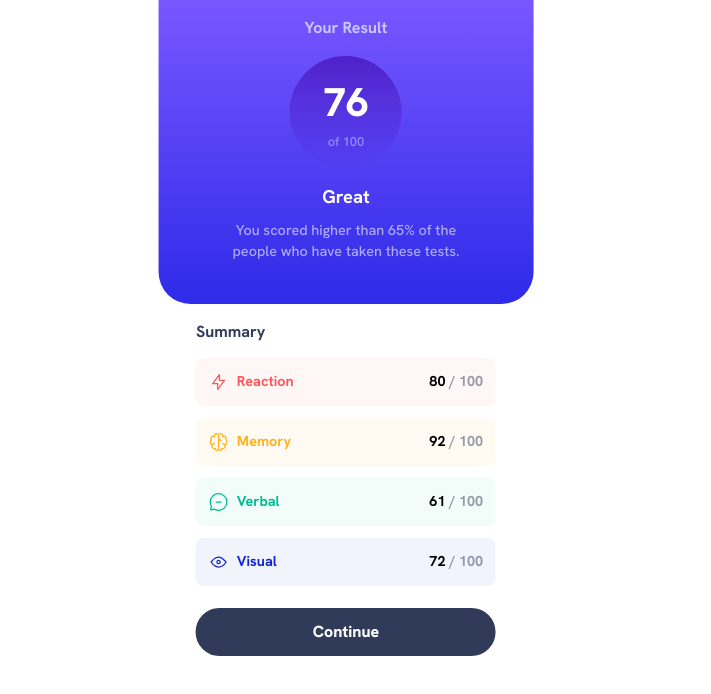
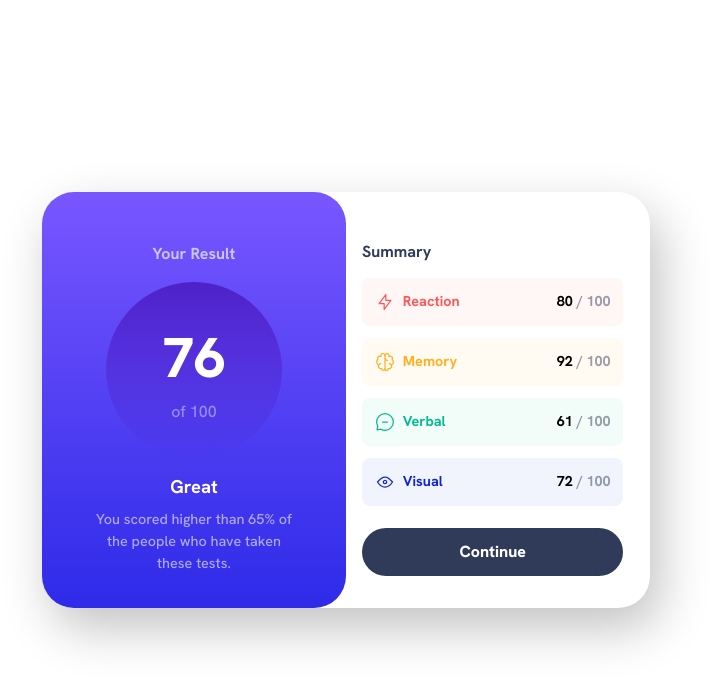
Before and after one commit to joseortizx/result-summary-component, a plain HTML site: page index.html in a window 1280 px wide. Shown: the whole page, without its empty margins (294-1005 px from the left). Drawn offline with Linux system fonts and the light colour scheme.

Commit message:
feat: add media query for desktop

```diff
--- a/style/index.css
+++ b/style/index.css
@@ -192,3 +192,35 @@ h6 {
 .general {
   color: hsla(224, 30%, 27%, 0.5);
 }
+/* media query */
+@media screen and (min-width: 750px) {
+  .card {
+    height: 26rem;
+    width: 38rem;
+    display: flex;
+    box-shadow: 10px 20px 50px rgba(0, 0, 0, 0.244);
+    border-radius: 2rem;
+  }
+  .card__section1 {
+    width: 19rem;
+    height: 100%;
+    border-radius: 2rem 2rem 2rem 2rem;
+    justify-content: center;
+  }
+  .card__section2 {
+    justify-content: center;
+    align-content: center;
+    margin: 0 1rem;
+    width: 43%;
+  }
+  .card__section1--circleNumber {
+    width: 11rem;
+    height: 11rem;
+  }
+  .card__section1--circleNumber-result {
+    font-size: 3.5rem;
+  }
+  .card__section1--circleNumber-resultOf {
+    font-size: 1rem;
+  }
+}
```
